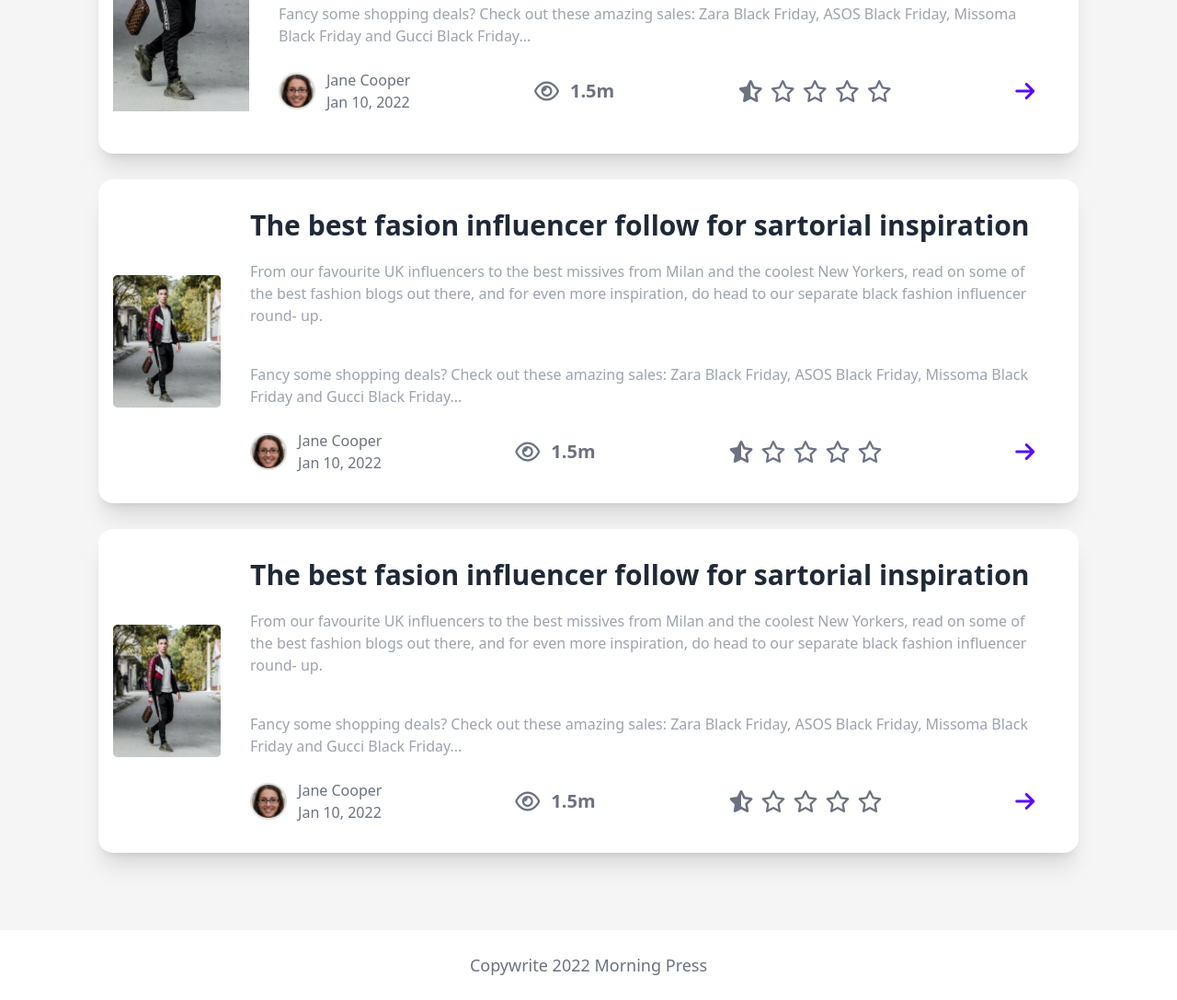
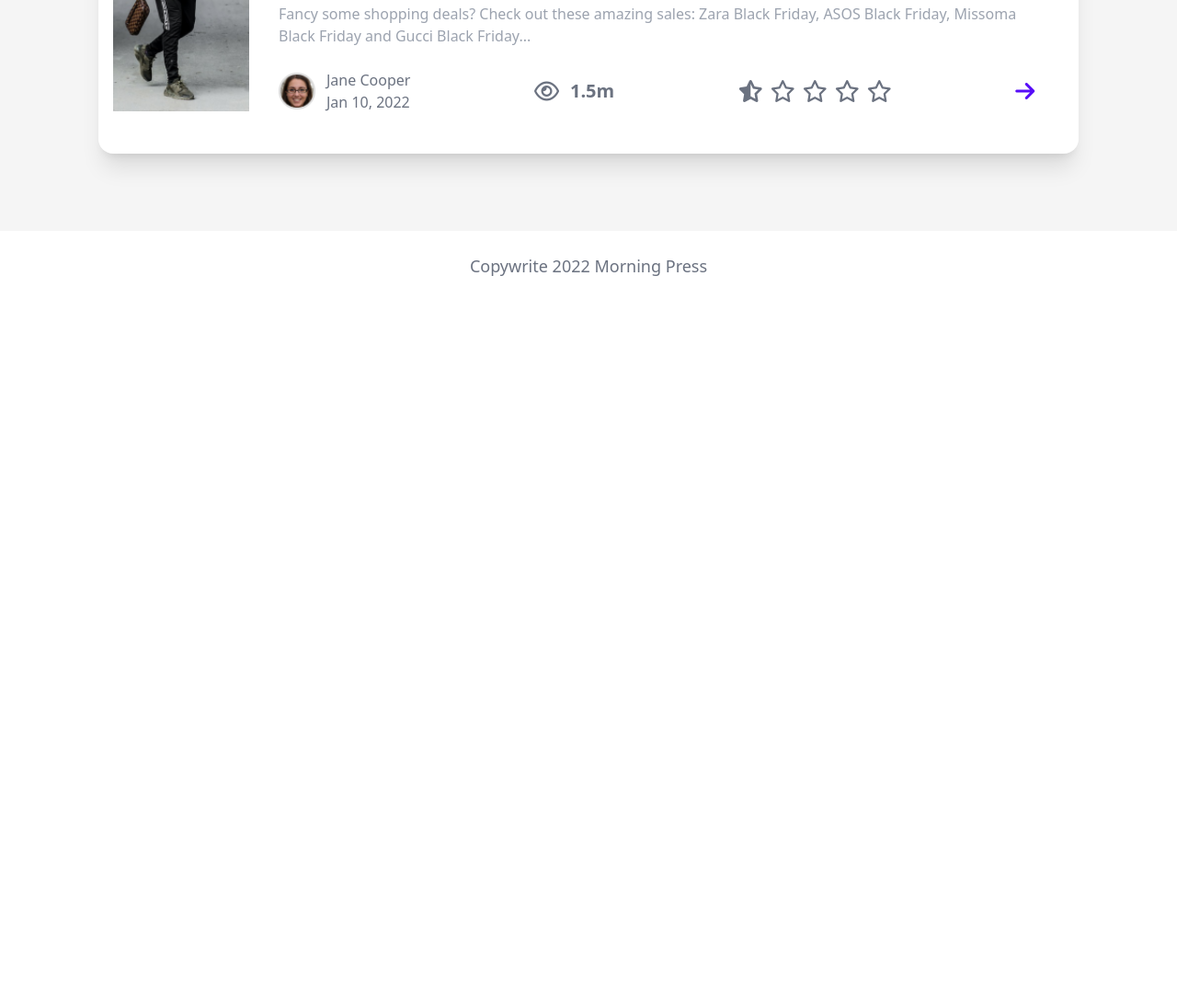
Before and after one commit to theMorshed/news-portal-assignment-6, a plain HTML site: page index.html in a window 1280 px wide. Shown: the part 733-1820 px from the top of the page at 92% size. After the commit the page ends 1060 px from the top, so only its background shows below. Drawn offline with nearby package versions, Linux system fonts and the light colour scheme.

Commit message:
news home page edited

```diff
--- a/index.html
+++ b/index.html
@@ -133,90 +133,6 @@
                         </div>
                     </div>
                 </div>
-                <!-- single news -->
-                <div class="card lg:card-side bg-base-100 shadow-xl px-4 my-7">
-                    <figure>
-                        <img src="image/blog.png" alt="blog">
-                    </figure>
-                    <div class="card-body">
-                        <h2 class="card-title text-3xl mb-3">The best fasion influencer follow for sartorial inspiration
-                        </h2>
-                        <p class="text-normal text-gray-400">From our favourite UK influencers to the best missives from
-                            Milan and the coolest New Yorkers, read on some of the
-                            best fashion blogs out there, and for even more inspiration, do head to our separate black
-                            fashion influencer round-
-                            up.</p>
-                        <br>
-                        <p class="text-normal text-gray-400">Fancy some shopping deals? Check out these amazing sales:
-                            Zara Black Friday, ASOS Black Friday, Missoma Black
-                            Friday and Gucci Black Friday...</p>
-                        <div class="card-actions mt-4 flex justify-between items-center text-gray-500">
-                            <div class="author flex items-center">
-                                <div class="w-10 rounded-full">
-                                    <img class="w-full" src="image/avartar.png" />
-                                </div>
-                                <div class="author-details ml-3">
-                                    <p>Jane Cooper</p>
-                                    <p>Jan 10, 2022</p>
-                                </div>
-                            </div>
-                            <div class="view flex items-center">
-                                <i class="fa-regular fa-eye text-2xl"></i>
-                                <p class="ml-3 text-xl font-semibold">1.5m</p>
-                            </div>
-                            <div class="rating flex items-center gap-2">
-                                <i class="fa-solid fa-star-half-stroke text-2xl"></i>
-                                <i class="fa-regular fa-star text-2xl"></i>
-                                <i class="fa-regular fa-star text-2xl"></i>
-                                <i class="fa-regular fa-star text-2xl"></i>
-                                <i class="fa-regular fa-star text-2xl"></i>
-                            </div>
-                            <i class="fa-solid fa-arrow-right text-2xl text-primary"></i>
-                        </div>
-                    </div>
-                </div>
-                <!-- single news -->
-                <div class="card lg:card-side bg-base-100 shadow-xl px-4 my-7">
-                    <figure>
-                        <img src="image/blog.png" alt="blog">
-                    </figure>
-                    <div class="card-body">
-                        <h2 class="card-title text-3xl mb-3">The best fasion influencer follow for sartorial inspiration
-                        </h2>
-                        <p class="text-normal text-gray-400">From our favourite UK influencers to the best missives from
-                            Milan and the coolest New Yorkers, read on some of the
-                            best fashion blogs out there, and for even more inspiration, do head to our separate black
-                            fashion influencer round-
-                            up.</p>
-                        <br>
-                        <p class="text-normal text-gray-400">Fancy some shopping deals? Check out these amazing sales:
-                            Zara Black Friday, ASOS Black Friday, Missoma Black
-                            Friday and Gucci Black Friday...</p>
-                        <div class="card-actions mt-4 flex justify-between items-center text-gray-500">
-                            <div class="author flex items-center">
-                                <div class="w-10 rounded-full">
-                                    <img class="w-full" src="image/avartar.png" />
-                                </div>
-                                <div class="author-details ml-3">
-                                    <p>Jane Cooper</p>
-                                    <p>Jan 10, 2022</p>
-                                </div>
-                            </div>
-                            <div class="view flex items-center">
-                                <i class="fa-regular fa-eye text-2xl"></i>
-                                <p class="ml-3 text-xl font-semibold">1.5m</p>
-                            </div>
-                            <div class="rating flex items-center gap-2">
-                                <i class="fa-solid fa-star-half-stroke text-2xl"></i>
-                                <i class="fa-regular fa-star text-2xl"></i>
-                                <i class="fa-regular fa-star text-2xl"></i>
-                                <i class="fa-regular fa-star text-2xl"></i>
-                                <i class="fa-regular fa-star text-2xl"></i>
-                            </div>
-                            <i class="fa-solid fa-arrow-right text-2xl text-primary"></i>
-                        </div>
-                    </div>
-                </div>
             </div>
         </section>
     </main>
```
